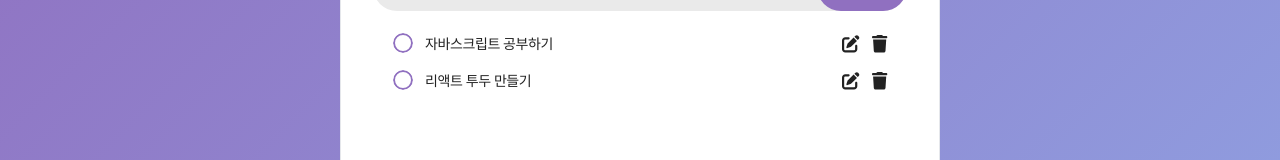
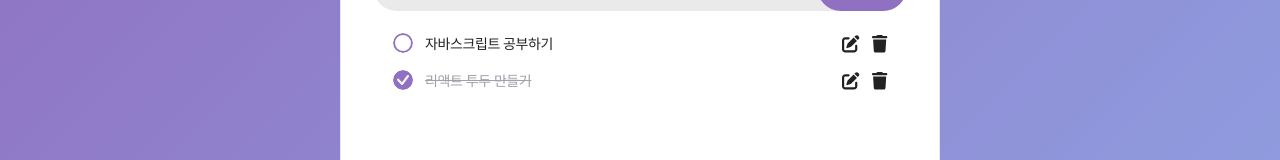
Before and after one commit to wSeungMi/ToDoList-React, a React (Vite) app: page / in a window 1280 px wide. Shown: the part 244-404 px from the top of the page. Built offline with nearby package versions, Linux system fonts and the light colour scheme; a web font is replaced by a local one.

Commit message:
Feat: 할일 완료 기능 구현 - 완료 버튼 클릭 시 아이콘 변경 - 완료된 할일은 line-through 스타일 추가

```diff
--- a/src/TodoList.jsx
+++ b/src/TodoList.jsx
@@ -11,7 +11,7 @@ import {
 const TodoList = () => {
   const [todo, setTodo] = useState([
     { id: 1, content: '자바스크립트 공부하기', done: false },
-    { id: 2, content: '리액트 투두 만들기', done: false },
+    { id: 2, content: '리액트 투두 만들기', done: true },
   ]);
   const [taskText, setTaskText] = useState('');
   const [editingId, setEditingId] = useState('');
@@ -74,6 +74,16 @@ const TodoList = () => {
 
     const filteredData = todo.filter((item) => item.id != delId);
     setTodo(filteredData);
+  };
+
+  const handlecompletedTodo = (doneId) => {
+    const isCompleted = todo.map((item) => {
+      if (item.id === doneId) {
+        return { ...item, done: !item.done };
+      }
+      return item;
+    });
+    setTodo(isCompleted);
   };
 
   return (
@@ -139,10 +149,15 @@ const TodoList = () => {
                 ) : (
                   <>
                     <div className="flex flex-row">
-                      <div className="w-5 h-5 bg-checkbox_off rounded-[50%] cursor-pointer bg-cover"></div>
-                      {/* TODO: 할일 완료 기능 구현시 사용 예정 */}
-                      {/* <div className="w-5 h-5 bg-checkbox_on rounded-[50%] cursor-pointer bg-cover relative"></div> */}
-                      <span className="ml-3">{list.content}</span>
+                      <div
+                        className={`w-5 h-5 rounded-[50%] cursor-pointer bg-cover ${list.done ? 'bg-checkbox_on' : 'bg-checkbox_off'}`}
+                        onClick={() => handlecompletedTodo(list.id)}
+                      ></div>
+                      <span
+                        className={`ml-3 ${list.done ? 'line-through text-zinc-400' : ''}`}
+                      >
+                        {list.content}{' '}
+                      </span>
                     </div>
 
                     <div className="flex">
```
